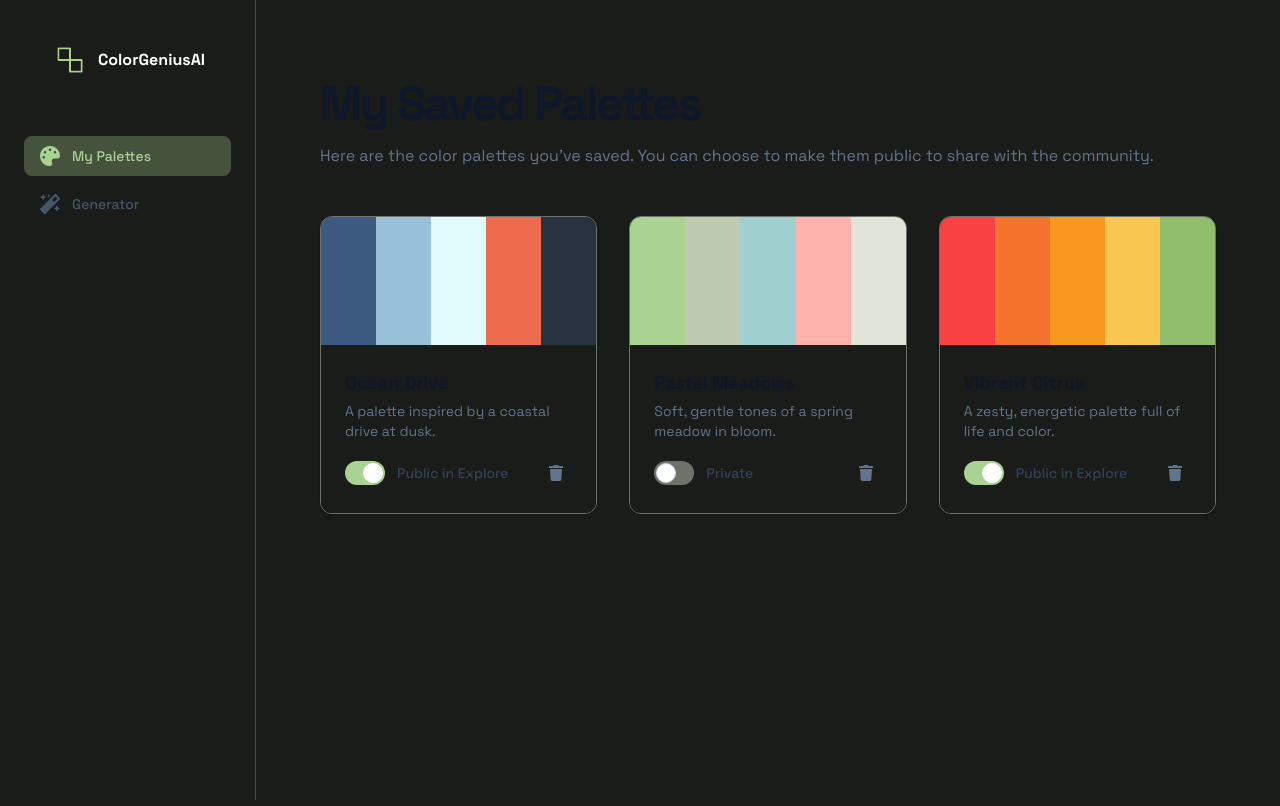
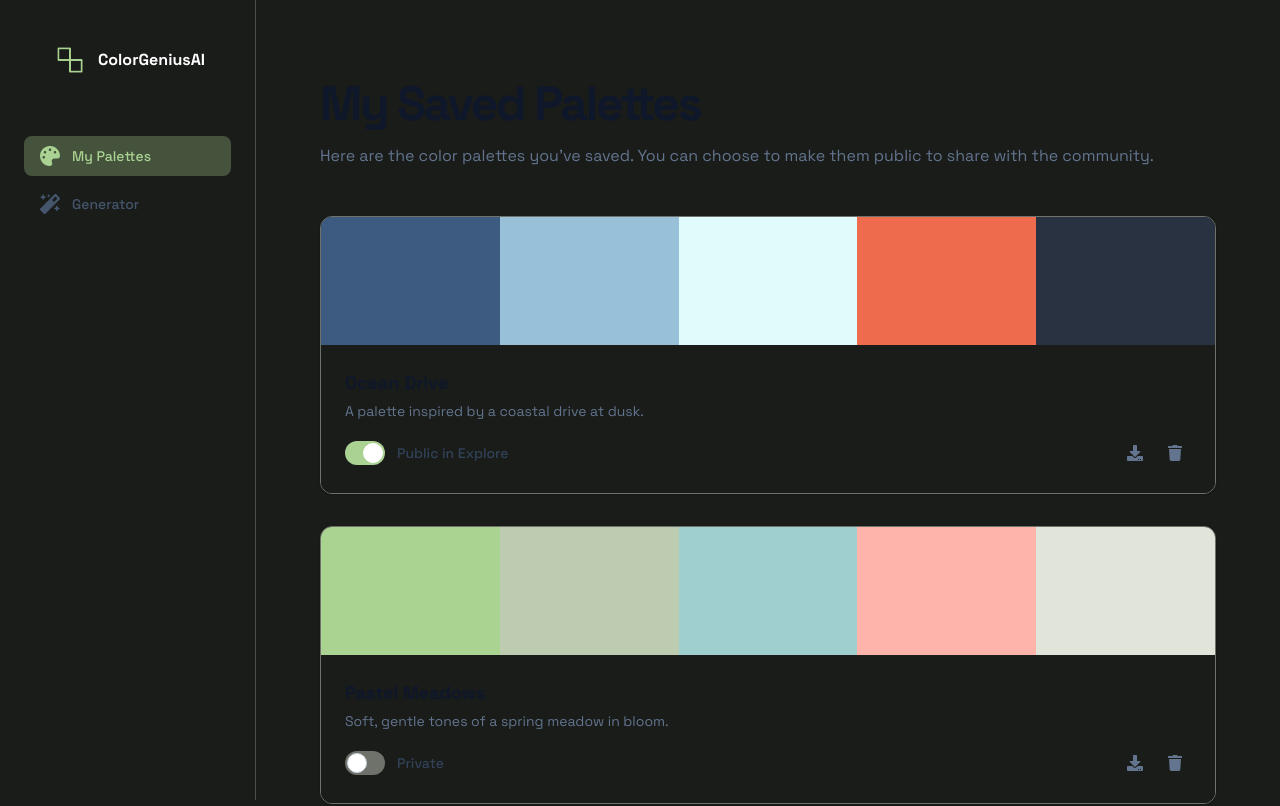
Before and after one commit to chrxsdev/color-genius-ai, a Next.js app: page /dashboard in a window 1280 px wide. Shown: the top 806 px of the page. Built offline with nearby package versions, Linux system fonts and the light colour scheme; no server answers.

Commit message:
updating layout, getting user data, fixing sidebar to be fixed at left position

```diff
--- a/app/(app)/dashboard/page.tsx
+++ b/app/(app)/dashboard/page.tsx
@@ -61,6 +61,11 @@ const DashboardPage = () => {
     console.log(`Toggle visibility for palette ${id} to ${isPublic}`);
   };
 
+  const handleDownload = (id: string) => {
+    // TODO: Implement download functionality (export as PNG/JSON)
+    console.log(`Download palette ${id}`);
+  };
+
   const handleDelete = (id: string) => {
     // TODO: Implement delete functionality with confirmation
     console.log(`Delete palette ${id}`);
@@ -88,7 +93,7 @@ const DashboardPage = () => {
 
       {/* Palette Grid */}
       {palettes.length > 0 ? (
-        <div className="grid grid-cols-1 lg:grid-cols-2 xl:grid-cols-3 gap-8">
+        <div className="grid grid-cols-1 gap-8">
           {palettes.map((palette) => (
             <PaletteCard
               key={palette.id}
@@ -98,6 +103,7 @@ const DashboardPage = () => {
               colors={palette.colors}
               isPublic={palette.isPublic}
               onToggleVisibility={handleToggleVisibility}
+              onDownload={handleDownload}
               onDelete={handleDelete}
             />
           ))}
--- a/app/(app)/layout.tsx
+++ b/app/(app)/layout.tsx
@@ -1,37 +1,14 @@
-'use client';
+import { getCurrentUser } from '@/actions/auth.actions';
+import { AppLayoutClient } from '@/presentation/components/layouts';
 
-import { useState, useEffect } from 'react';
-import { Sidebar } from '@/presentation/components/sidebar/Sidebar';
-import { MobileHeader } from '@/presentation/components/sidebar/MobileHeader';
-import { getCurrentUser } from '@/actions/auth.actions';
-import { User } from '@supabase/supabase-js';
-
-const AppLayout = ({
+const AppLayout = async ({
   children,
 }: Readonly<{
   children: React.ReactNode;
 }>) => {
-  const [isSidebarOpen, setIsSidebarOpen] = useState(false);
-  const [user, setUser] = useState<User | null>(null);
+  const user = await getCurrentUser();
 
-  useEffect(() => {
-    const fetchUser = async () => {
-      const currentUser = await getCurrentUser();
-      setUser(currentUser);
-    };
-    fetchUser();
-  }, []);
-
-  return (
-    <div className='relative flex min-h-screen w-full overflow-x-hidden font-sans'>
-      <Sidebar user={user} isOpen={isSidebarOpen} onClose={() => setIsSidebarOpen(false)} />
-
-      <div className='flex-1 flex flex-col'>
-        <MobileHeader onMenuClick={() => setIsSidebarOpen(true)} />
-        <main className='flex-1 px-4 sm:px-6 lg:px-8 py-12'>{children}</main>
-      </div>
-    </div>
-  );
+  return <AppLayoutClient user={user}>{children}</AppLayoutClient>;
 };
 
 export default AppLayout;
--- a/presentation/components/dashboard/PaletteCard.tsx
+++ b/presentation/components/dashboard/PaletteCard.tsx
@@ -1,6 +1,6 @@
 'use client';
 
-import { FaTrash } from 'react-icons/fa';
+import { FaTrash, FaDownload } from 'react-icons/fa';
 import { ColorItem } from '@/infrastructure/interfaces/color-harmony.interface';
 
 interface PaletteCardProps {
@@ -10,6 +10,7 @@ interface PaletteCardProps {
   colors: ColorItem[];
   isPublic: boolean;
   onToggleVisibility: (id: string, isPublic: boolean) => void;
+  onDownload: (id: string) => void;
   onDelete: (id: string) => void;
 }
 
@@ -20,10 +21,11 @@ export const PaletteCard = ({
   colors,
   isPublic,
   onToggleVisibility,
+  onDownload,
   onDelete,
 }: PaletteCardProps) => {
   return (
-    <div className="rounded-xl border border-neutral-variant/50 dark:border-neutral-variant/30 overflow-hidden shadow-sm hover:shadow-lg transition-shadow duration-300">
+    <div className="w-full rounded-xl border border-neutral-variant/50 dark:border-neutral-variant/30 overflow-hidden shadow-sm hover:shadow-lg transition-shadow duration-300">
       {/* Color Preview */}
       <div className="flex h-32">
         {colors.slice(0, 5).map((colorItem, index) => (
@@ -67,8 +69,15 @@ export const PaletteCard = ({
           {/* Action Buttons */}
           <div className="flex items-center gap-2">
             <button
+              onClick={() => onDownload(id)}
+              className="p-2 rounded-full hover:bg-secondary/20 transition-colors text-slate-500 dark:text-slate-400 hover:text-primary cursor-pointer"
+              aria-label="Download palette"
+            >
+              <FaDownload className="text-base" />
+            </button>
+            <button
               onClick={() => onDelete(id)}
-              className="p-2 rounded-full hover:bg-error/20 transition-colors text-slate-500 dark:text-slate-400 hover:text-error"
+              className="p-2 rounded-full hover:bg-error/20 transition-colors text-slate-500 dark:text-slate-400 hover:text-error cursor-pointer"
               aria-label="Delete palette"
             >
               <FaTrash className="text-base" />
--- /dev/null
+++ b/presentation/components/layouts/AppLayoutClient.tsx
@@ -0,0 +1,26 @@
+'use client';
+
+import { useState } from 'react';
+import { User } from '@supabase/supabase-js';
+import { Sidebar } from '@/presentation/components/sidebar/Sidebar';
+import { MobileHeader } from '@/presentation/components/sidebar/MobileHeader';
+
+interface AppLayoutClientProps {
+  user: User | null;
+  children: React.ReactNode;
+}
+
+export const AppLayoutClient = ({ user, children }: AppLayoutClientProps) => {
+  const [isSidebarOpen, setIsSidebarOpen] = useState(false);
+
+  return (
+    <div className='relative min-h-screen w-full font-sans'>
+      <Sidebar user={user} isOpen={isSidebarOpen} onClose={() => setIsSidebarOpen(false)} />
+
+      <div className='md:ml-64 flex flex-col min-h-screen'>
+        <MobileHeader onMenuClick={() => setIsSidebarOpen(true)} />
+        <main className='flex-1 px-4 sm:px-6 lg:px-8 py-12'>{children}</main>
+      </div>
+    </div>
+  );
+};
--- /dev/null
+++ b/presentation/components/layouts/index.ts
@@ -0,0 +1 @@
+export { AppLayoutClient } from './AppLayoutClient';
--- a/presentation/components/sidebar/Sidebar.tsx
+++ b/presentation/components/sidebar/Sidebar.tsx
@@ -56,12 +56,13 @@ export const Sidebar = ({ user, isOpen = true, onClose }: SidebarProps) => {
       {/* Sidebar */}
       <aside
         className={`
-          fixed md:sticky top-0 h-screen w-64 flex-shrink-0
+          fixed top-0 left-0 h-screen w-64 flex-shrink-0
           bg-background dark:bg-background-dark
           border-r border-neutral-variant/30
           p-6 flex flex-col justify-between
           transition-transform duration-300 ease-in-out
           z-50 md:z-auto
+          overflow-y-auto
           ${isOpen ? 'translate-x-0' : '-translate-x-full md:translate-x-0'}
         `}
       >
```
